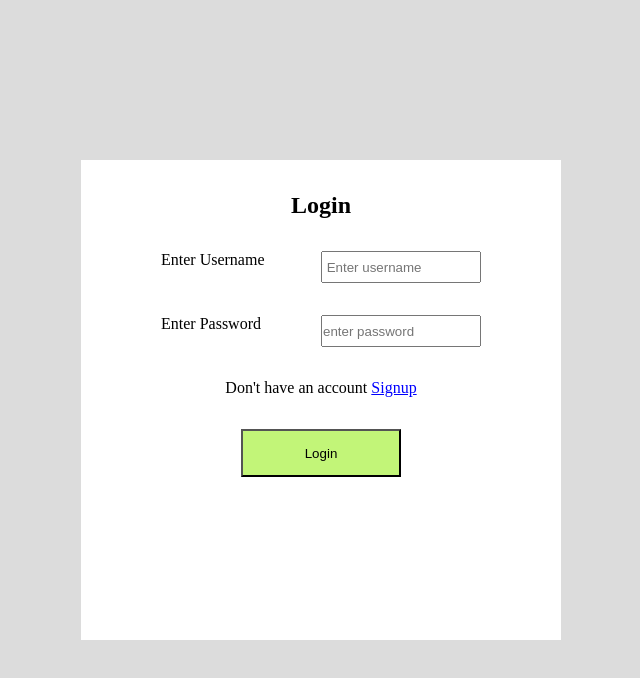
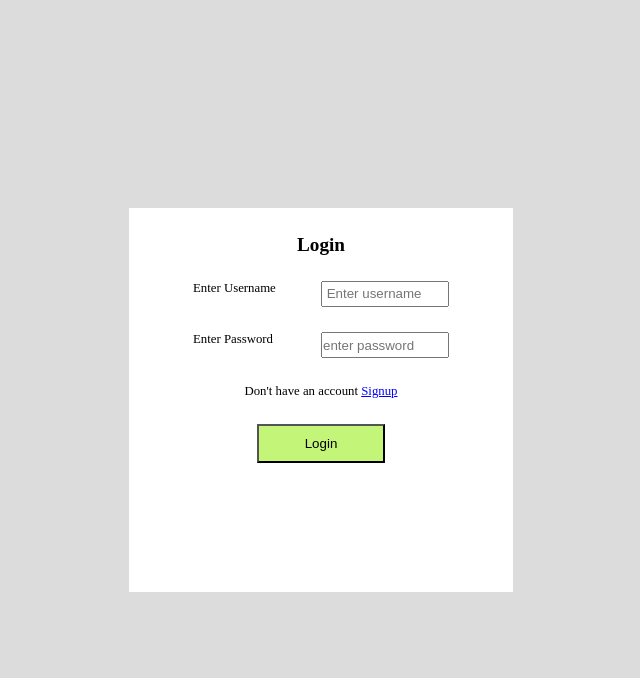
Before and after one commit to SujalR7/classiq1, a plain HTML site: page login.html in a window 1280 px wide. Shown: the whole page, without its empty margins (319-959 px from the left). Drawn offline with Linux system fonts and the light colour scheme.

Commit message:
Update signup.css

```diff
--- a/signup.css
+++ b/signup.css
@@ -34,3 +34,38 @@ button{
     height:3rem;
     background-color:#c2f578;
 }
+@media screen and (min-width:600px){
+    html{
+        font-size:62.5%;
+    }
+}
+@media screen and (min-width:1024px){
+    html{
+        font-size:80%;
+    }
+}
+@media screen and (min-width:1440px){
+    html{
+        font-size:100%;
+    }
+}
+@media screen and (min-width:2560px){
+    html{
+        font-size:200%;
+    }
+}
+@media screen and (max-width:600px){
+    html{
+        font-size:35%;
+    }
+}
+@media screen and (max-width:425px){
+    html{
+        font-size:30%;
+    }
+}
+@media screen and (max-width:375px){
+    html{
+        font-size:14%;
+    }
+}
```
